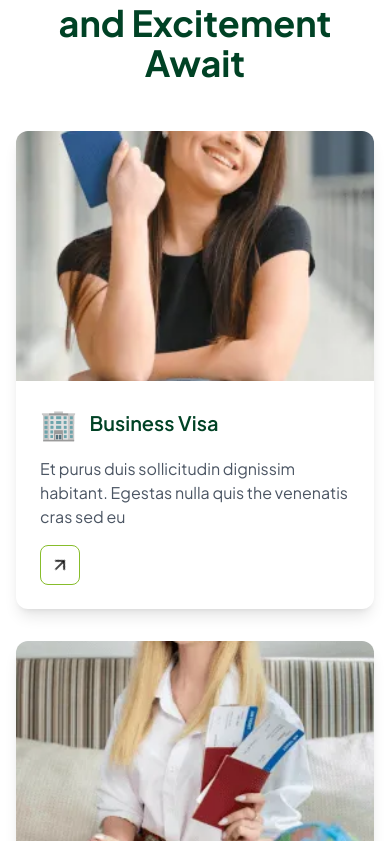
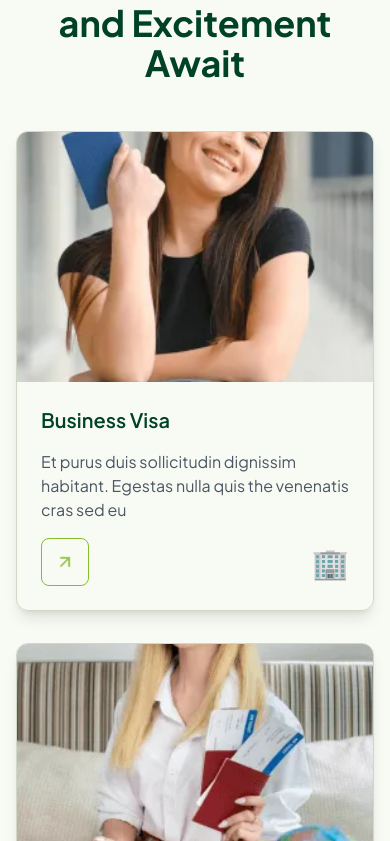
Before and after one commit to desirediv0/pirgun, a Next.js app: page / in a window 390 px wide. Shown: the part 4163-5004 px from the top of the page. Built offline with nearby package versions, Linux system fonts and the light colour scheme.

Commit message:
Enhance VisaCategories component with border styling and layout adjustments; update WhyChooseUs section background; modify RootLayout for consistent background color

```diff
--- a/src/app/_components/visa-category.jsx
+++ b/src/app/_components/visa-category.jsx
@@ -56,7 +56,8 @@ export default function VisaCategories() {
             whileInView={{ opacity: 1, y: 0 }}
             viewport={{ once: true }}
             transition={{ duration: 0.5, delay: index * 0.1 }}
-            className="flex flex-col group sm:flex-row bg-white rounded-xl overflow-hidden shadow-lg hover:shadow-xl transition-all duration-300"
+            className="flex flex-col group sm:flex-row  rounded-xl overflow-hidden shadow-lg hover:shadow-xl transition-all duration-300
+            border border-[#384e11]/20"
             >
               {/* Left side - Image */}
               <div className="relative w-full sm:w-2/5 h-[250px] sm:h-auto overflow-hidden">
@@ -74,21 +75,24 @@ export default function VisaCategories() {
               <div className="w-full sm:w-3/5 p-6 flex flex-col justify-between">
                 <div>
                   <div className="flex items-center gap-3 mb-4">
-                    <span className="text-3xl">{visa.icon}</span>
+
                     <h3 className="text-xl font-semibold text-[#004225]">
                       {visa.title}
                     </h3>
                   </div>
                   <p className="text-gray-600 mb-4">{visa.description}</p>
                 </div>
-
-                               <Link
+                <div className="flex items-center justify-between w-full">
+                <Link
                   href="#"
-                  className="inline-flex items-center justify-center w-10 h-10 rounded-lg
+                  className="inline-flex items-center justify-center w-12 h-12 rounded-lg
                     group-hover:bg-[#87BD2B]  transition-all duration-300 border border-[#87BD2B]"
                 >
-                  <ArrowRight className="h-5 w-5 group-hover:text-white transition-all duration-300 -rotate-45 group-hover:rotate-0" />
+                  <ArrowRight className="h-5 w-5 group-hover:text-white transition-all duration-300 -rotate-45 text-[#87BD2B] group-hover:rotate-0" />
                 </Link>
+                <span className="text-3xl">{visa.icon}</span>
+                </div>
+
               </div>
             </motion.div>
           ))}
--- a/src/app/_components/why-choose-us.jsx
+++ b/src/app/_components/why-choose-us.jsx
@@ -12,7 +12,7 @@ import InfiniteBrand from "./Infinity-brand"
 
 export default function WhyChooseUs() {
   return (
-    <section className="bg-[#87BD2B]/5 py-16">
+    <section className="py-16">
       <div className="container mx-auto px-4">
         <div className="grid gap-8 lg:grid-cols-2">
           {/* Left Column with Images */}
--- a/src/app/layout.js
+++ b/src/app/layout.js
@@ -29,7 +29,7 @@ export default function RootLayout({ children }) {
   return (
     <html lang="en">
       <body
-        className={`${geistSans.variable} ${geistMono.variable} ${PlusJakartaSans.variable} antialiased font-plus-jakarta-sans`}
+        className={`${geistSans.variable} ${geistMono.variable} ${PlusJakartaSans.variable} antialiased font-plus-jakarta-sans bg-[#87BD2B]/5 `}
       >
       <Navbar />
       <main className="md:pl-64">
```
